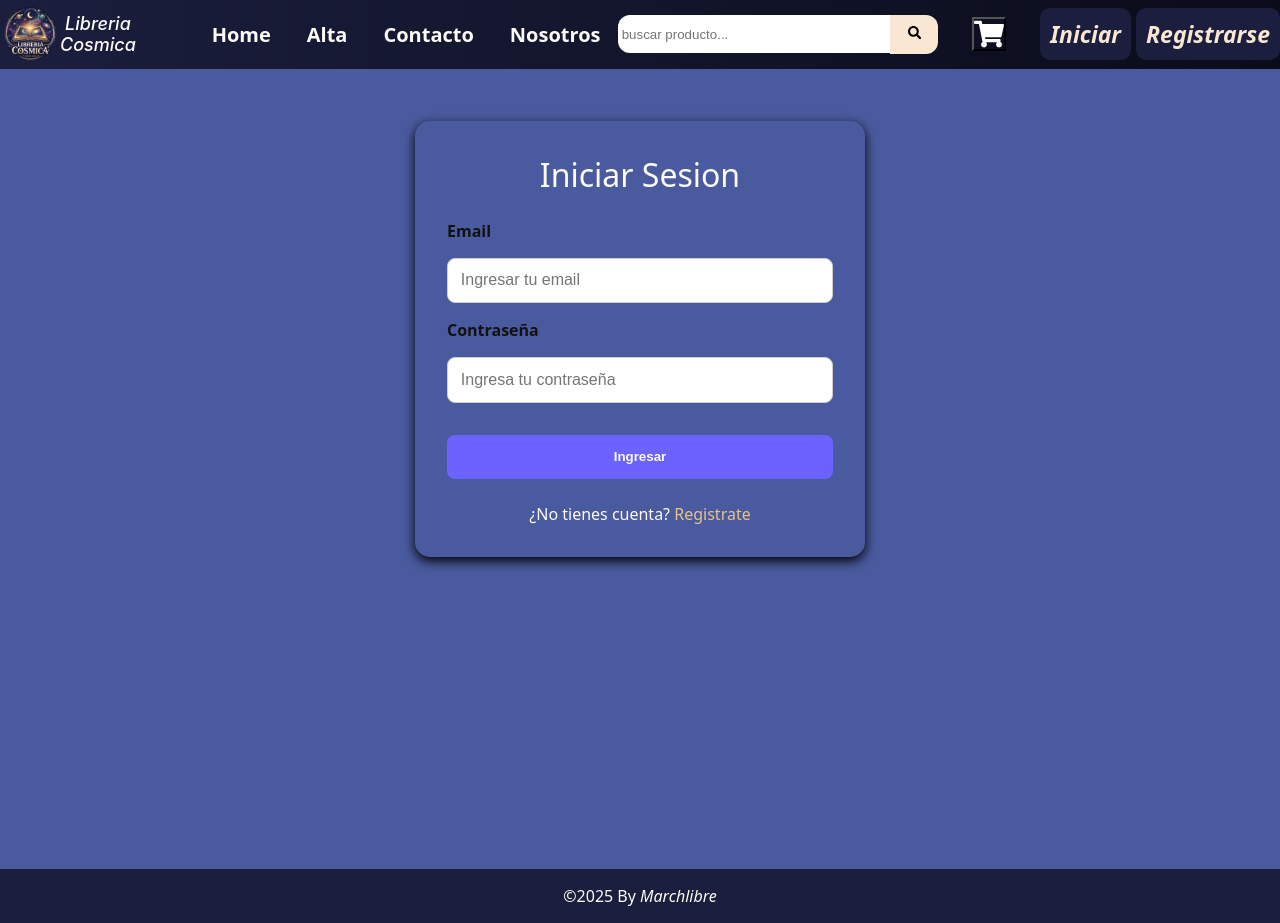
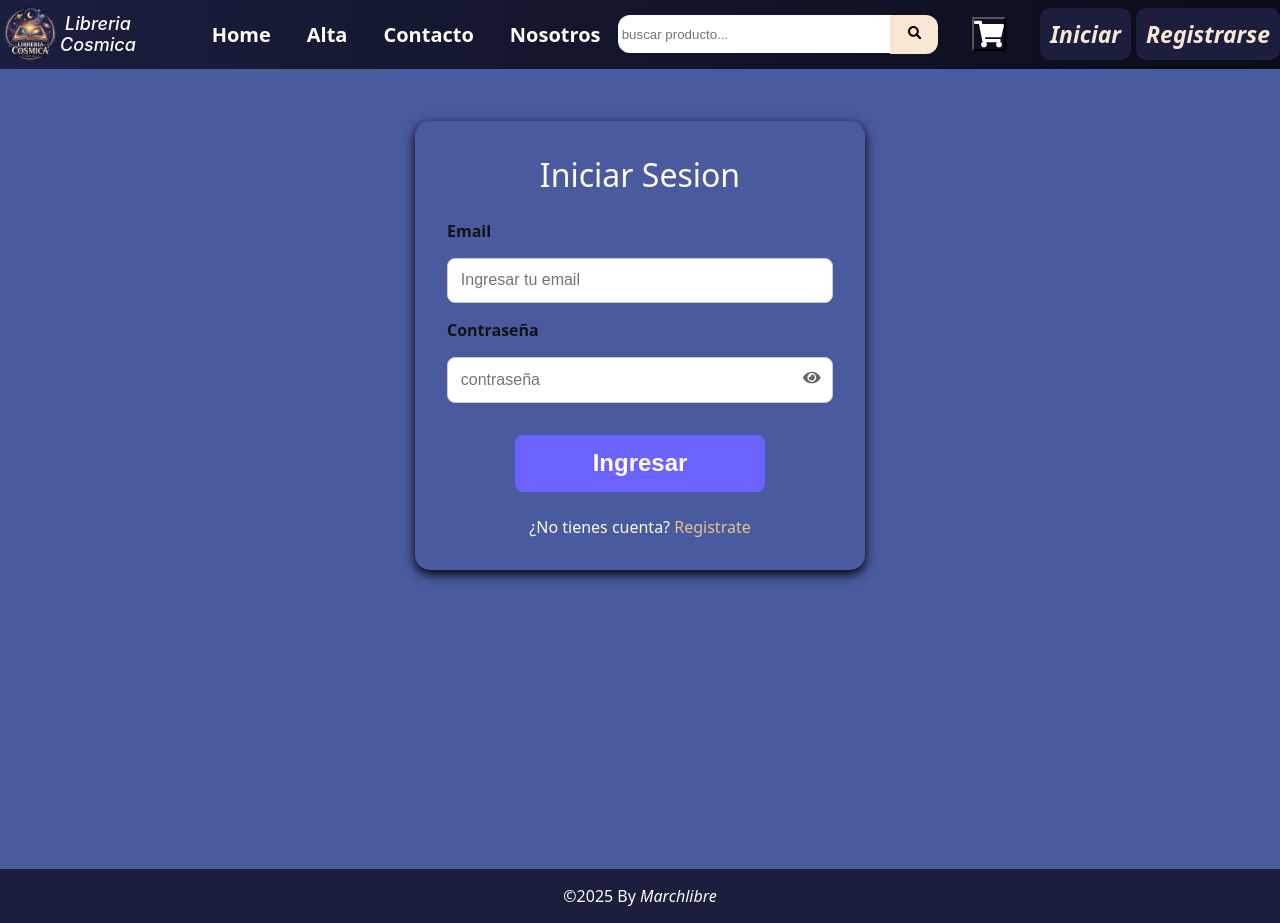
Before and after one commit to leoabah/E-comerce_App, a React (Vite) app in the folder FrontEnd/: page /login in a window 1280 px wide. Built offline with nearby package versions, Linux system fonts and the light colour scheme.

Commit message:
fix log & sing in update

```diff
--- a/FrontEnd/src/components/Header.jsx
+++ b/FrontEnd/src/components/Header.jsx
@@ -1,6 +1,6 @@
 import React, { useState } from 'react'
 import { Link } from 'react-router-dom'
-import { FaSearch, FaShoppingCart, FaUserCircle , FaBars, FaTimes} from 'react-icons/fa'
+import { FaSearch, FaShoppingCart, FaUser , FaBars, FaTimes} from 'react-icons/fa'
 import { useContext } from "react"
 import { CartContext } from  "@/context/CartContext"
 import logoHeader from "@/assets/logo.png"
@@ -9,6 +9,8 @@ import { AuthContext } from '../context/AuthContext'
 
 
 export default function Header() {
+
+
 
   const  { totalItems } = useContext(CartContext);
 
@@ -103,12 +105,12 @@ export default function Header() {
                    style={{display: 'flex',
                           alignItems: 'center',
                           gap: '8px',
-                          width:'5rem'
+                          width:'6rem'
                         }}
 
                     >
 
-                    <FaUserCircle size={24} />
+                    <FaUser size={24} />
 
                     {firstName}
 
@@ -117,6 +119,7 @@ export default function Header() {
                   <button
                      onClick={handleLogout}
                      className='registrarse-btn'
+                     style={{background:"crimson"}}
                   >
                     Cerrar
                   </button>
--- a/FrontEnd/src/context/AuthContext.jsx
+++ b/FrontEnd/src/context/AuthContext.jsx
@@ -3,6 +3,7 @@ import { createContext, useEffect, useState } from "react";
 
 
 export const AuthContext = createContext();
+
 export const AuthProvider = ({ children }) => {
 
     const [user,setUser]= useState(null);
--- a/FrontEnd/src/pages/Login.jsx
+++ b/FrontEnd/src/pages/Login.jsx
@@ -6,12 +6,14 @@ import { AuthContext } from "@/context/AuthContext";
 import authApi from "../api/authApi";
 import { validations } from "../utils/formValidations";
 import "../styles/login.scss";
-import { Value } from "sass";
+import { FaEye , FaEyeSlash } from "react-icons/fa";
 
 
-export default function Login(){
+export default function Login() {
 
-    const {login}= useContext(AuthContext);
+    const { login }= useContext(AuthContext);
+
+    const [showPassword, setShowPassword]= useState(false);
 
     const navigate = useNavigate();
 
@@ -22,14 +24,14 @@ export default function Login(){
 
     const [errors, setErrors]= useState({});
 
-    const validateField = (name, Value) => {
+    const validateField = (name, value) => {
         let error = "";
 
         switch(name){
 
             case "email":
                 if (
-                    !validations.email.pattern.test(Value)
+                    !validations.email.pattern.test(value)
                 ){
                     error = validations.email.message;
                 }
@@ -39,7 +41,7 @@ export default function Login(){
             case "password":
 
                 if (
-                    !validations.password.pattern.test(Value)
+                    !validations.password.pattern.test(value)
                 ){
                     error = validations.password.message;
                 }
@@ -66,36 +68,24 @@ export default function Login(){
         validateField(name, value);
     };
 
-    const validationsFrom = () => {
+    const validateForm = () => {
 
         validateField("email", formData.email);
         validateField("password", formData.password);
 
-        if(
-            !validations.password.pattern.test(
-                formData.password
-            )
-        ){
-            return false;
-        }
-
-        if (
-            !validations.password.pattern.test(
-                formData.password
-            )
-        ){
-            return false;
-        }
-        return true;
+        return(
+            validations.email.pattern.test(formData.email) &&
+            validations.password.pattern.test(formData.password)
+        );
 
     };
 
     const handleSubmit = async (e) => {
 
-        e.preventDefaul();
+        e.preventDefault();
 
-        if (!validationsFrom()) {
-                toast.errror(
+        if (!validateForm()) {
+                toast.error(
                     "Corrige los errores del formulario"
             );
             return;
@@ -104,7 +94,7 @@ export default function Login(){
         try {
             const response = await authApi.post(
                 "/login",
-                formsdata
+                formData
             );
 
             login(
@@ -119,21 +109,24 @@ export default function Login(){
             navigate("/");
 
         } catch(error) {
+            console.log("ERROR COMPLETO:", error);
 
+    console.log("RESPONSE:", error.response);
+
+    console.log("DATA:", error.response?.data);
             toast.error(
-                error.response?.data?.message || "Error al iniciar sesion"
+                error.response?.data?.message ||
+                 "Error al iniciar sesion"
             );
         }
     };
 
     return (
 
-        <div className="login-page"
-             onSubmit={handleSubmit}
-           >
-            <div
-            className="login-container"
-            >
+        <div className="login-page">
+
+            <div className="login-container">
+
                 <h1 className="login-title"
                 >
                     Iniciar Sesion
@@ -160,28 +153,50 @@ export default function Login(){
 
          <label>Contraseña</label>
 
+         <div
+
+         className="password-field">
+
          <input
-           type="password"
+           type={ showPassword ? "text":"password"}
            name="password"
-           placeholder="Ingresa tu contraseña"
+           placeholder="contraseña"
            value={formData.password}
            onChange={handleChange}
            />
            {errors.password && (
-            <span
-            className="error">
+               <span
+               className="error">
                 {errors.password}
             </span>
            )}
+           <button
+           type="button"
+           className="toggle-password"
+           onClick={() =>
+           setShowPassword(!showPassword)
+        }
+        >
+        {
+           showPassword
+        ? <FaEyeSlash />
+        : <FaEye />
+    }
+        </button>
+        </div>
 
-           <button type="submit">
+           <button
+           className="btn-submit"
+            type="submit">
             Ingresar
            </button>
     </form>
 
     <p
     className="register-link">
+
         ¿No tienes cuenta?{" "}
+
         <Link to="/register">
           Registrate
         </Link>
--- a/FrontEnd/src/pages/Register.jsx
+++ b/FrontEnd/src/pages/Register.jsx
@@ -4,8 +4,11 @@ import { toast } from "react-hot-toast"
 import { validations } from "../utils/formValidations";
 import authApi from "../api/authApi";
 import "../styles/register.scss";
+import { FaEyeSlash, FaEye } from "react-icons/fa";
 
 export default function Register(){
+
+    const [showPassword, setShowPassword] = useState(false);
 
     const [formData, setFormData]= useState({
         name:"",
@@ -161,21 +164,37 @@ const validationsForm = () => {
 
                 <label>Contraseña</label>
 
+                <div
+                className="password-field"
+                >
+
                 <input
-                 type= "password"
+                 type={ showPassword ? "text" : "password"}
                  name = "password"
                  placeholder =  "contraseña"
                  value={formData.password}
                  onChange={handleChange}
                  />
                   { errors.password && (
-                    <span className="error">
+                      <span className="error">
                         {errors.password}
                     </span>
                 )}
+                <button
+                type="button"
+                className="toggle-password"
+                onClick={() =>
+                    setShowPassword(!showPassword)
+                }>
+                    {showPassword
+                    ?<FaEyeSlash />
+                    : <FaEye />
+                }
+                </button>
+                </div>
 
                  <button
-
+                 className="btn-submit"
                  type = "submit"
                  >
                     Registrarse
--- a/FrontEnd/src/router/AppRouter.jsx
+++ b/FrontEnd/src/router/AppRouter.jsx
@@ -22,7 +22,7 @@ const AppRouter = () => {
       <Route path="/contact" element={<Contact />} />
       <Route path="/cart" element={<Cart/>} />
       <Route path="/login" element={<Login/>} />
-      <Route path="register" element={<Register/>} />
+      <Route path="/register" element={<Register/>} />
     </Routes>
   )
 }
--- a/FrontEnd/src/styles/login.scss
+++ b/FrontEnd/src/styles/login.scss
@@ -51,7 +51,7 @@
    0 0 0 3px rgba(108,99,255,.2);
  }
 
- .login-form button {
+ .login-form .btn-submit {
    margin-top: 1rem;
    padding: .9rem;
    border:none;
@@ -63,7 +63,7 @@
    transition: .3s;
  }
 
- .login-form button:hover {
+ .login-form .btn-submit:hover {
      background: #574bdb;
  }
 
@@ -73,21 +73,50 @@
    margin-top: -8px;
  }
 
- .register-link {
+ .login-link {
    margin-top: 1.5rem;
    text-align: center;
    color: #FDFBF7;
  }
 
- .register-link a {
+ .login-link a {
    color:#E5C38E;
    text-decoration: none;
    font-size: bold;
  }
 
- .register-link a:hover {
+ .login-link a:hover {
    text-decoration:underline;
  }
+
+ .password-field{
+    position: relative;
+    width: 100%;
+}
+
+.password-field input{
+    width: 100%;
+}
+
+.toggle-password{
+    position: absolute;
+    right: 12px;
+    top: 50%;
+    transform: translateY(-50%);
+
+    background: none;
+    border: none;
+
+    cursor: pointer;
+
+    font-size: 1.1rem;
+
+    color: #666;
+}
+
+.toggle-password:hover{
+    color: #222;
+}
 
  @media (max-width:600px) {
    .login-container {
--- a/FrontEnd/src/styles/register.scss
+++ b/FrontEnd/src/styles/register.scss
@@ -52,7 +52,7 @@
    0 0 0 3px rgba(108,99,255,.2);
  }
 
- .register-form button {
+ .register-form .btn-submit{
    margin-top: 1rem;
    padding: .9rem;
    border:none;
@@ -64,7 +64,7 @@
    transition: .3s;
  }
 
- .register-form button:hover {
+ .register-form .btn-submit:hover {
      background: #574bdb;
  }
 
@@ -90,7 +90,34 @@
    text-decoration:underline;
  }
 
+.password-field{
+    position: relative;
+    width: 100%;
+}
 
+.password-field input{
+    width: 100%;
+}
+
+.toggle-password{
+    position: absolute;
+    right: 12px;
+    top: 50%;
+    transform: translateY(-50%);
+
+    background: none;
+    border: none;
+
+    cursor: pointer;
+
+    font-size: 1.1rem;
+
+    color: #666;
+}
+
+.toggle-password:hover{
+    color: #222;
+}
 
  @media (max-width:600px) {
    .register-container {
```
